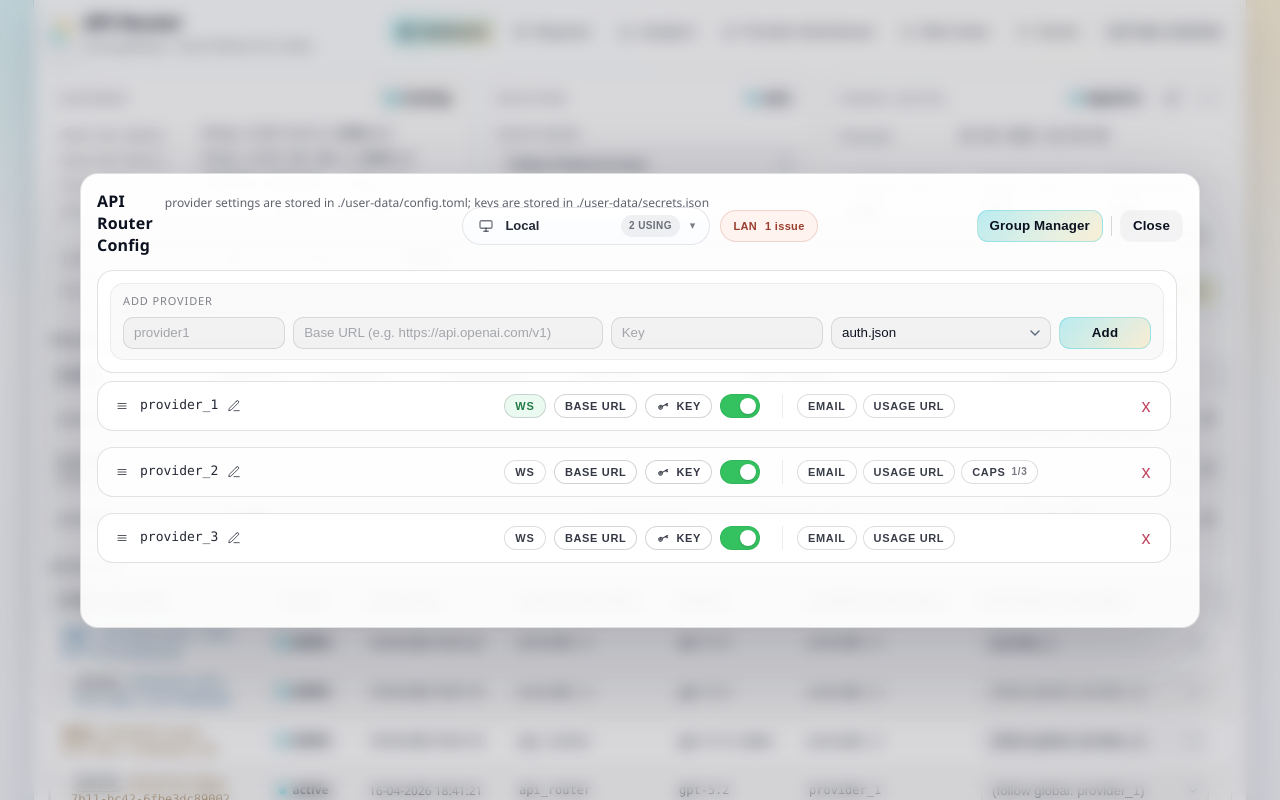
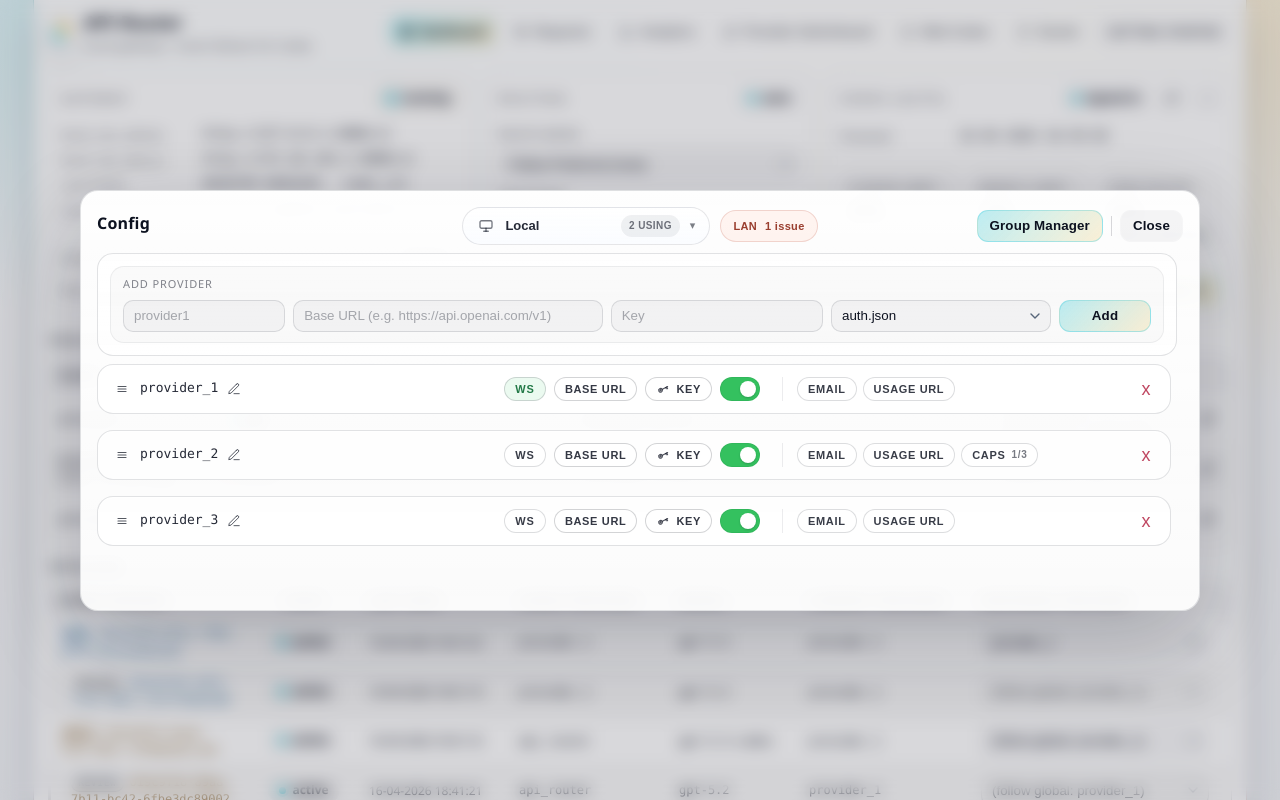
Before and after one commit to yiyousiow000814/API-Router, a React (Vite) app: page / in a window 1280 px wide. Both pictures are taken after a click on the button 157 px from the left and 340 px from the top of the page. Built offline with nearby package versions, Linux system fonts and the light colour scheme.

Commit message:
fix: simplify config modal header

```diff
--- a/src/ui/components/ConfigModal.tsx
+++ b/src/ui/components/ConfigModal.tsx
@@ -1065,10 +1065,7 @@ export function ConfigModal({
       <div className="aoModal aoModalWide aoConfigModalShell" onClick={(e) => e.stopPropagation()}>
         <div className="aoModalHeader">
           <div className="aoConfigHeaderMeta">
-            <div className="aoModalTitle">API Router Config</div>
-            <div className="aoModalSub aoConfigHeaderSub">
-              provider settings are stored in ./user-data/config.toml; keys are stored in ./user-data/secrets.json
-            </div>
+            <div className="aoModalTitle">Config</div>
           </div>
           <div className="aoConfigHeaderSource" aria-label="Config source">
             {showConfigSourceChooser ? (
```
